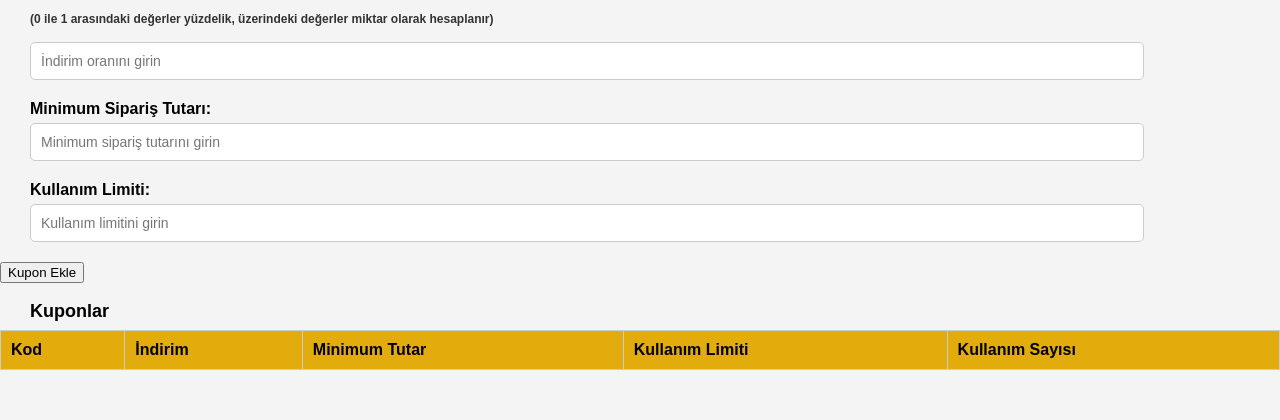
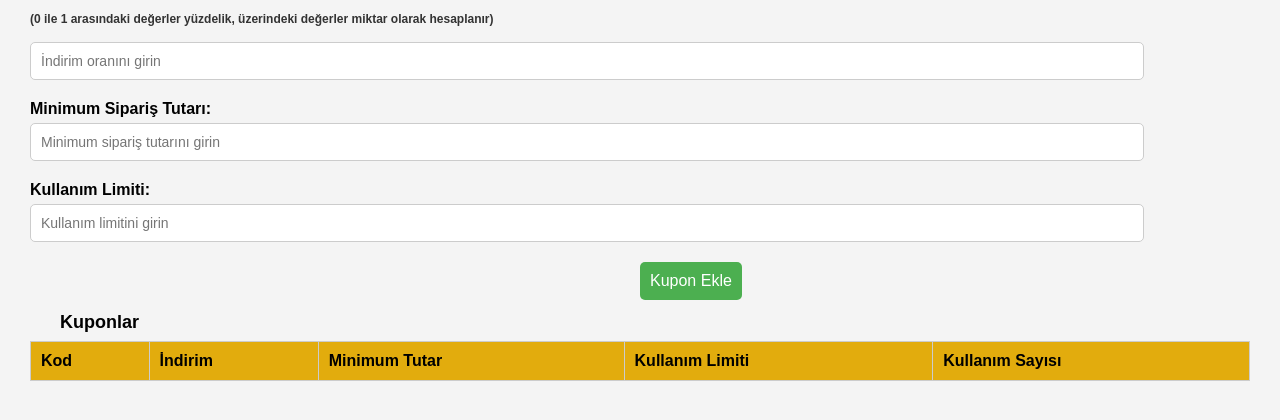
Before and after one commit to fada00/Order-Automation-Bot-via-Whatsapp, a Flask app: page /menus in a window 1280 px wide, after a click on "Kupon Ayarları". Shown: the part 336-756 px from the top of the page. Run offline with Flask 3, Linux system fonts and the light colour scheme; lists and menus that the app fills with data are empty; some libraries are stand-ins or nearby versions.

Commit message:
coupon tab

```diff
--- a/app.py
+++ b/app.py
@@ -24,7 +24,7 @@ def index():
     o.id AS order_id,
     c.full_name AS customer_name,
     c.phone_number AS customer_phone,
-    c.address AS customer_address,
+    o.address AS customer_address,
     o.created_at AS order_date,
     o.total_price AS order_total,
     o.status AS order_status,
@@ -369,7 +369,7 @@ def add_coupon():
         INSERT INTO coupons (code, discount, min_price, max_usage_limit, current_usage)
         VALUES (:code, :discount, :min_price :max_usage_limit, :current_usage)
     """)
-    Session.execute(save_coupon, {"code": data["code"], "discount": data["discount"],"min_price":data["min_price"],
+    Session.execute(save_coupon, {"code": data["code"], "discount": data["discount"],"min_price":["min_price"],
                                   "max_usage_limit": data["max_usage_limit"], "current_usage": data["current_usage"]})
 
 # Kupon silme
--- a/static/styles_menu.css
+++ b/static/styles_menu.css
@@ -164,7 +164,7 @@ form button:hover {
     margin-right: 10px;
 }
 
-.save-product{
+.save-product {
     background-color: #4caf50;
     color: white;
     padding: 10px;
@@ -176,7 +176,7 @@ form button:hover {
     left: 50%;
 
 }
-.save-product:hover{
+.save-product:hover {
     background-color: #215822;
     opacity: 0.85;
 }
@@ -434,3 +434,25 @@ h4 {
     color: #333;
     margin-left: 30px;
 }
+
+.add-coupon {
+    background-color: #4caf50;
+    color: white;
+    padding: 10px;
+    border: none;
+    border-radius: 5px;
+    font-size: 16px;
+
+    position: absolute;
+    left: 50%;
+}
+
+.add-coupon:hover{
+    background-color: #215822;
+    opacity: 0.85;
+
+}
+
+.coupons-container{
+    margin: 70px 30px 70px 30px;
+}
--- a/templates/menu.html
+++ b/templates/menu.html
@@ -167,12 +167,13 @@
             <input type="number" id="couponMaxUsage" placeholder="Kullanım limitini girin" step="10">
         </div>
 
+        <div>
         <button class="add-coupon" type="button" onclick="addCoupon()">Kupon Ekle</button>
-
-        <h3>Kuponlar</h3>
+        </div>
 
         <!-- Veri Tablosu -->
-        <div id="couponsContainer">
+        <div id="couponsContainer" class="coupons-container" >
+            <h3>Kuponlar</h3>
             <table>
                 <thead>
                     <tr>
```
